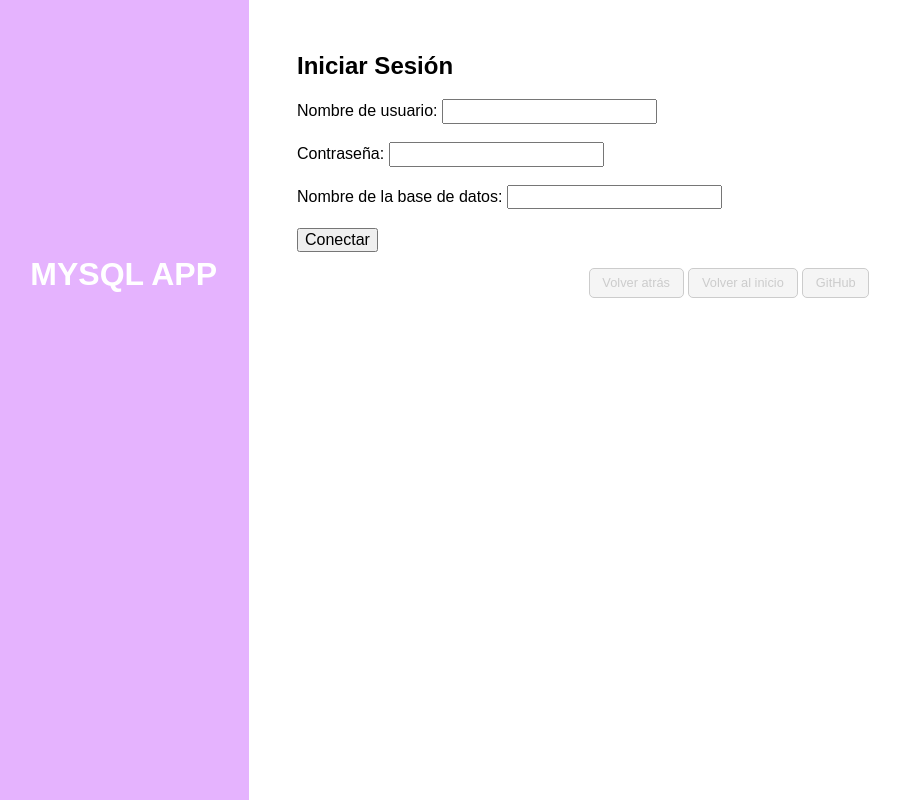
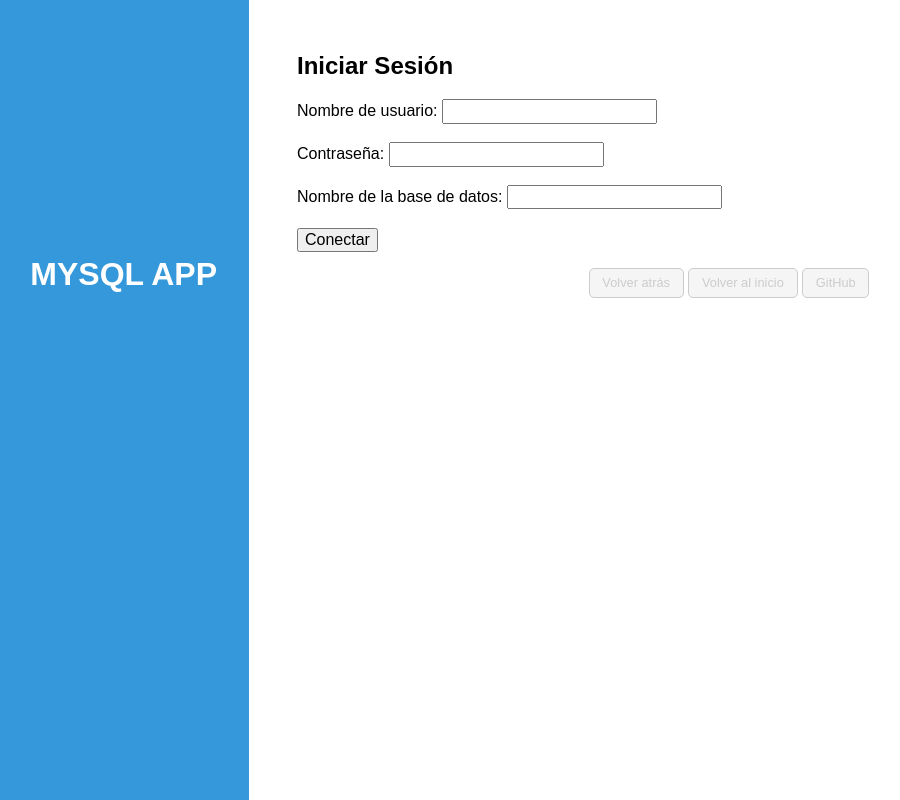
Before and after one commit to Gpc23/APP-MYSQL, a Flask app: page / in a window 1280 px wide. Shown: the whole page, without its empty margins (71-971 px from the left). Run offline with Flask 2, Linux system fonts and the light colour scheme.

Commit message:
Cambiado el color de mi aplicación que me traía la plantilla

```diff
--- a/App/static/css/styles.css
+++ b/App/static/css/styles.css
@@ -34,7 +34,7 @@ h3 {
 }
 
 .sidebar {
-    background: #e5b3fe;
+    background: #3498db;
     color: #ffffff;
 }
 
```
